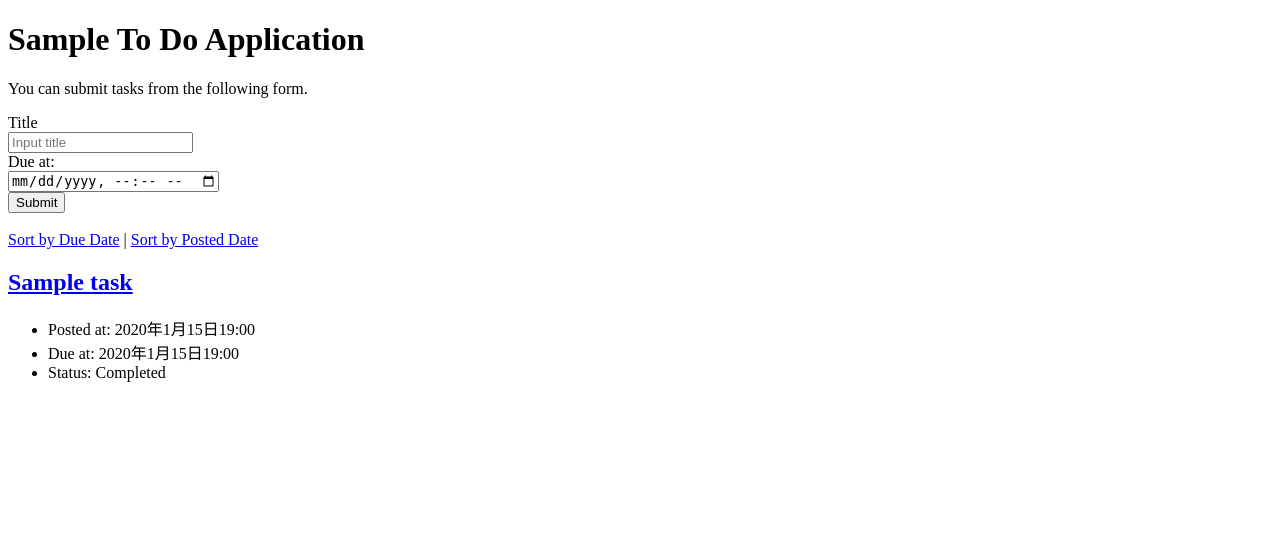
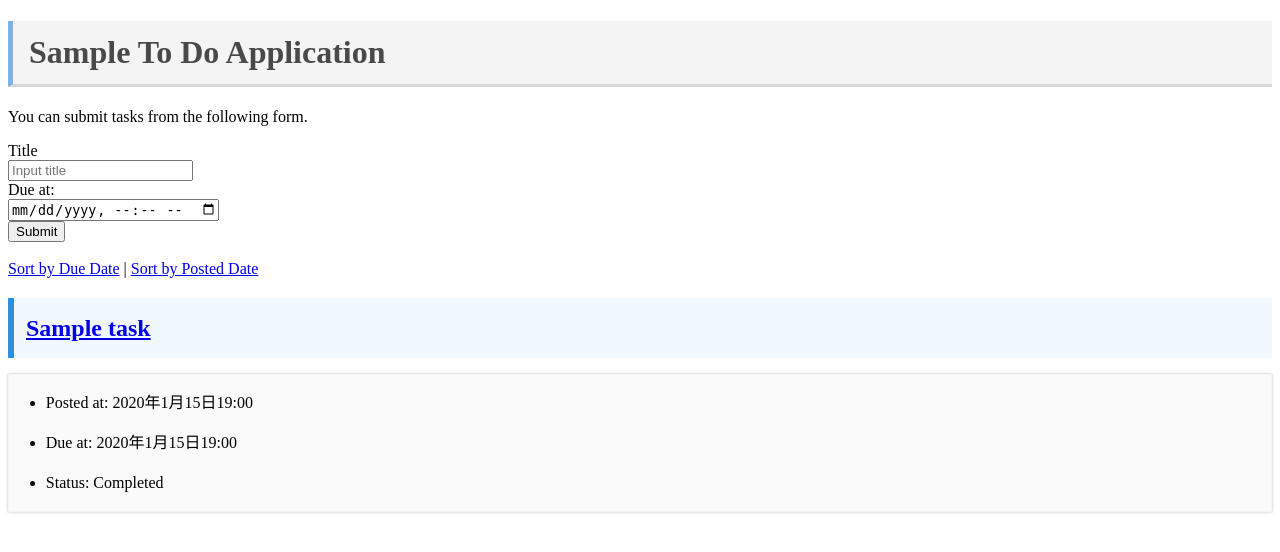
Before and after one commit to s1f10220227/django-test-exercise, a Django app: page / in a window 1280 px wide. Shown: the top 552 px of the page. Run offline with Django 4.2, Linux system fonts and the light colour scheme; tables that the repository leaves empty hold one stand-in row (values such as "Sample post").

Commit message:
index.htmlを追加

```diff
--- /dev/null
+++ b/todo/static/todo/index.css
@@ -0,0 +1,30 @@
+h1 {
+    padding: 0.4em 0.5em;
+    color: #494949;
+    background: #f4f4f4;
+    border-left: solid 5px #7db4e6;
+    border-bottom: solid 3px #d7d7d7;
+  }
+
+h2 {
+    color: #2d8fdd;
+    border-left: solid 6px #2d8fdd;
+    background: #f1f8ff;
+    margin-bottom: 3px;
+    line-height: 1.5;
+    padding: 0.5em;
+    list-style-type: none!important;
+}
+
+ul {
+  box-shadow :0px 0px 3px silver;
+  border: solid 1px whitesmoke;
+  padding: 0.5em 1em 0.5em 2.3em;
+  position: relative;
+  background: #fafafa;
+}
+
+ul li {
+  line-height: 1.5;
+  padding: 0.5em 0;
+}
--- a/todo/templates/todo/index.html
+++ b/todo/templates/todo/index.html
@@ -6,6 +6,7 @@
     <title>To Do Application</title>
     <meta charset="UTF-8">
     <meta name="author" content="INIAD">
+    <link rel="stylesheet" type="text/css" href="{% static 'todo/index.css' %}"">
   </head>
 
   <body>
```
